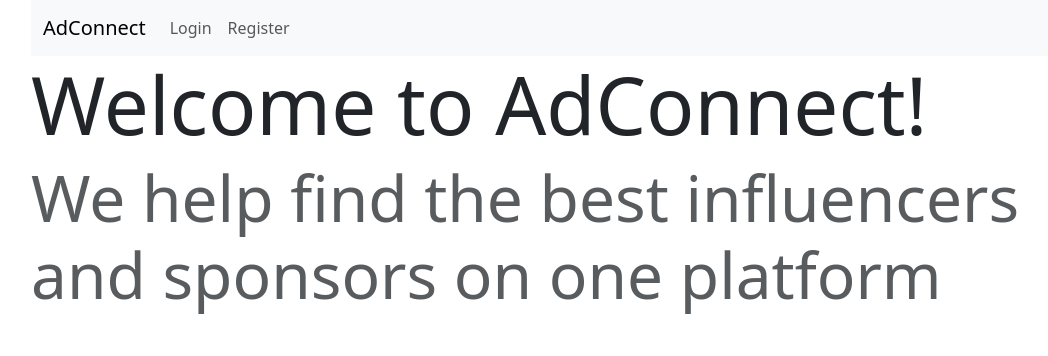
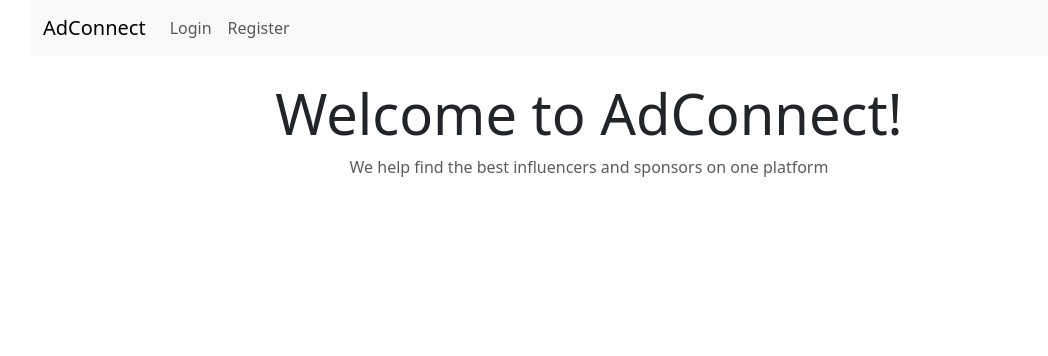
Before and after one commit to Shruti-codes-ml/AdConnect, a Flask app: page / in a window 1280 px wide. Shown: the top 356 px of the page, without its empty margins (51-1099 px from the left). Run offline with Flask 3, Linux system fonts and the light colour scheme.

Commit message:
small changes to login and register and index page

```diff
--- a/templates/index.html
+++ b/templates/index.html
@@ -5,6 +5,9 @@
 {% endblock %}
 
 {% block content %}
-    <h1 class="display-1">Welcome to AdConnect!</h1>
-    <h3 class="display-3"><span class = "text-muted"> We help find the best influencers and sponsors on one platform</span></h3>
+
+    <div class="container-fluid text-center mt-4">
+        <h4 class="display-4">Welcome to AdConnect!</h4>
+        <p><span class = "text-muted"> We help find the best influencers and sponsors on one platform</span><p>
+    </div>
 {% endblock %}
--- a/templates/navbar.html
+++ b/templates/navbar.html
@@ -1,6 +1,6 @@
 <nav class="navbar navbar-expand-lg bg-body-tertiary">
     <div class="container-fluid">
-      <a class="navbar-brand" href="">AdConnect</a>
+      <a class="navbar-brand" href="{{  url_for('index')  }}">AdConnect</a>
       <button class="navbar-toggler" type="button" data-bs-toggle="collapse" data-bs-target="#navbarSupportedContent" aria-controls="navbarSupportedContent" aria-expanded="false" aria-label="Toggle navigation">
         <span class="navbar-toggler-icon"></span>
       </button>
```
